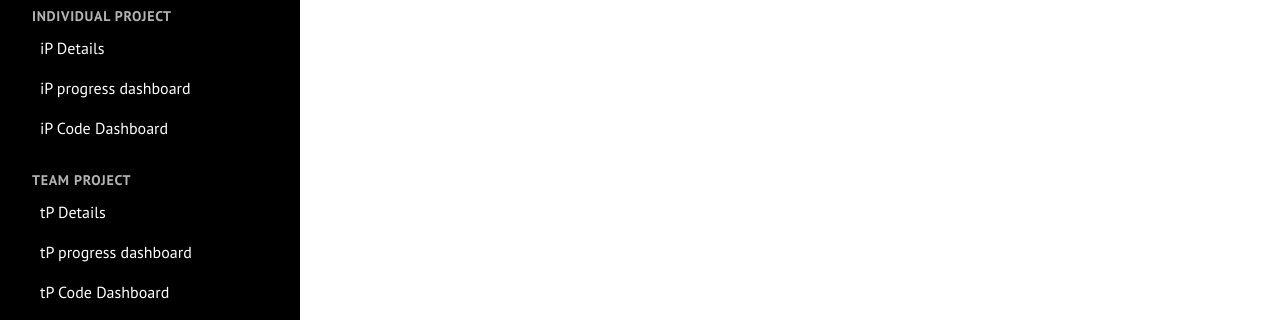
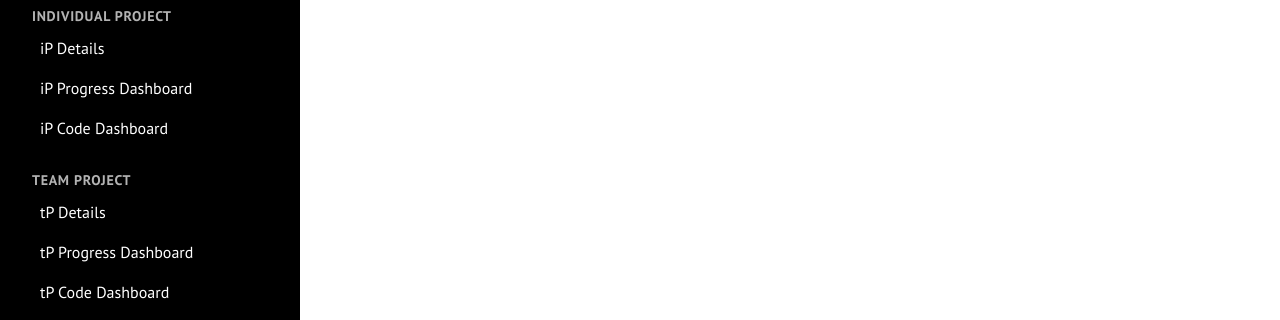
Before and after one commit to nus-cs2103de-ay2425s2/nus-cs2103de-ay2425s2.github.io, a React (Vite) app: page / in a window 1280 px wide. Shown: the part 316-636 px from the top of the page. Built offline with nearby package versions, Linux system fonts and the light colour scheme.

Commit message:
feat: standardize that all first letters should be capital again

```diff
--- a/src/App.tsx
+++ b/src/App.tsx
@@ -37,7 +37,7 @@ function App() {
                 iP Details
               </a>
               <a href="#" className="nav-link">
-                iP progress dashboard
+                iP Progress Dashboard
               </a>
               <a href="#" className="nav-link">
                 iP Code Dashboard
@@ -53,7 +53,7 @@ function App() {
                 tP Details
               </a>
               <a href="#" className="nav-link">
-                tP progress dashboard
+                tP Progress Dashboard
               </a>
               <a href="#" className="nav-link">
                 tP Code Dashboard
```
